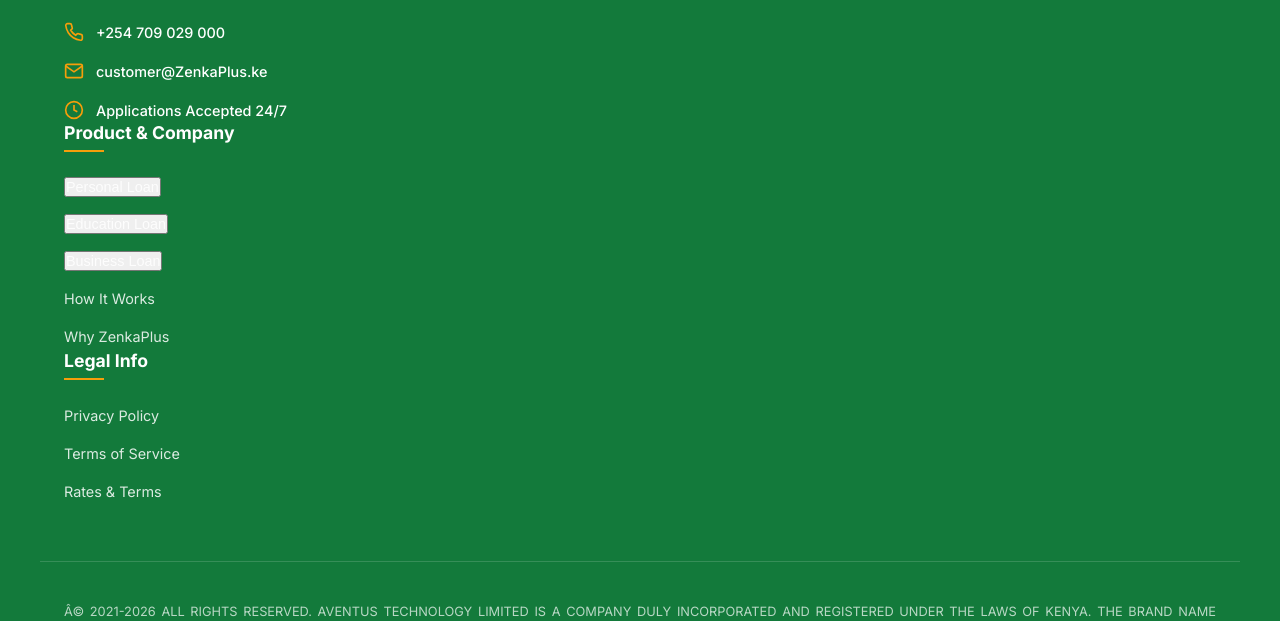
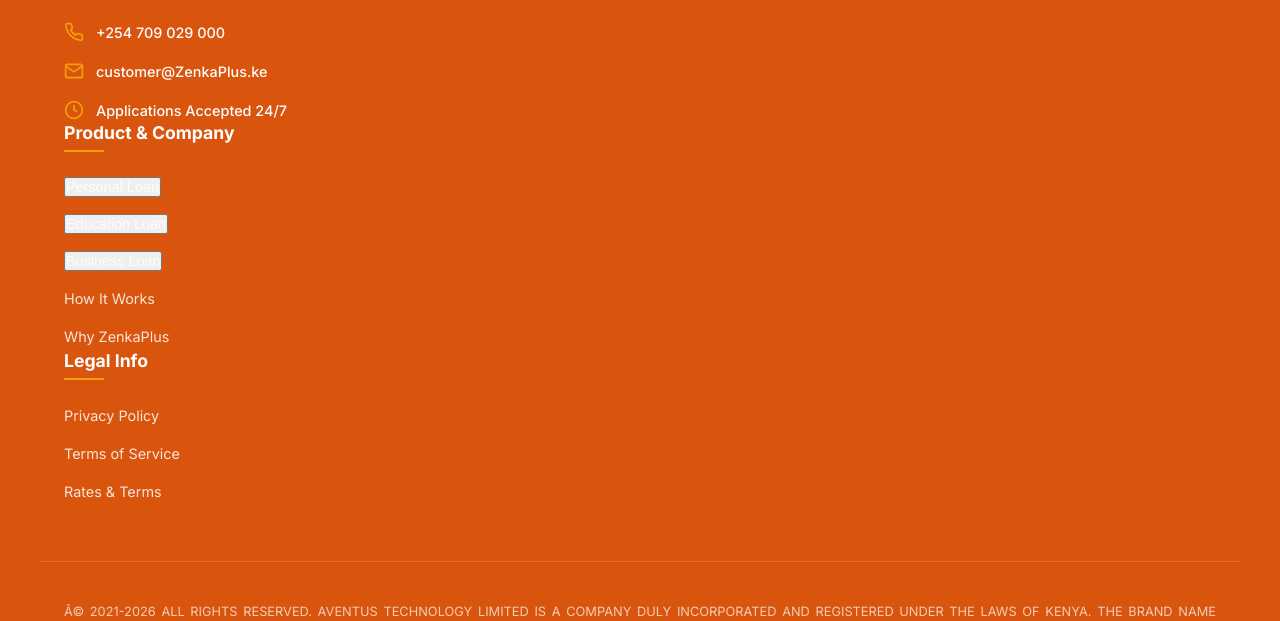
Before and after one commit to Kiruivenus/zenkaplus, a website: page index.html in a window 1280 px wide. Shown: the part 6966-7587 px from the top of the page. Drawn offline with Linux system fonts and the light colour scheme; some packages are replaced by stand-ins of ours; no server answers; a script that the page names is missing.

Commit message:
design: Swap brand colors to warm corporate orange theme

```diff
--- a/style.css
+++ b/style.css
@@ -4,29 +4,29 @@
 
 /* Design Tokens & Theme Variables */
 :root {
-  /* Harmonious Color Palette - ZenkaPlus Modern Fintech System */
-  --primary: #137A3B;         /* Primary Green */
-  --primary-dark: #0F6A33;    /* Primary Hover */
-  --primary-light: #EAF7EF;   /* Primary Light */
-  --accent: #137A3B;
-  --accent-light: #EAF7EF;
-  --accent-glow: rgba(19, 122, 59, 0.12);
+  /* Harmonious Color Palette - ZenkaPlus Premium Orange System */
+  --primary: #D9540D;         /* Primary Orange */
+  --primary-dark: #C24608;    /* Primary Hover */
+  --primary-light: #FFF5EF;   /* Primary Light */
+  --accent: #D9540D;
+  --accent-light: #FFF5EF;
+  --accent-glow: rgba(217, 84, 13, 0.12);
 
   /* Secondary Accents */
-  --trust-blue: #137A3B;
-  --trust-blue-dark: #0F6A33;
+  --trust-blue: #D9540D;
+  --trust-blue-dark: #C24608;
   --gold-accent: #F59E0B;     /* Warning */
   --gold-hover: #D97706;
 
-  --bg-main: #F8FAF9;         /* Background */
-  --bg-secondary: #F0F4F2;    /* Soft gray-green wash */
+  --bg-main: #FAF9F8;         /* Background */
+  --bg-secondary: #F5F3F0;    /* Warm grey-orange wash */
   --card-bg: #FFFFFF;         /* Card Background */
-  --border-color: #E5E7EB;     /* Border */
+  --border-color: #EAE8E6;     /* Border */
 
   /* Text colors */
-  --text-main: #1F2937;       /* Primary Text */
-  --text-secondary: #4B5563;  /* Dark grey copy */
-  --text-muted: #6B7280;      /* Secondary Text */
+  --text-main: #1F2421;       /* Primary Text */
+  --text-secondary: #4E524F;  /* Dark grey copy */
+  --text-muted: #667069;      /* Secondary Text */
 
   /* System States */
   --error-color: #EF4444;     /* Danger */
```
Also changed, not shown: admin.html (+8 -8 lines).
